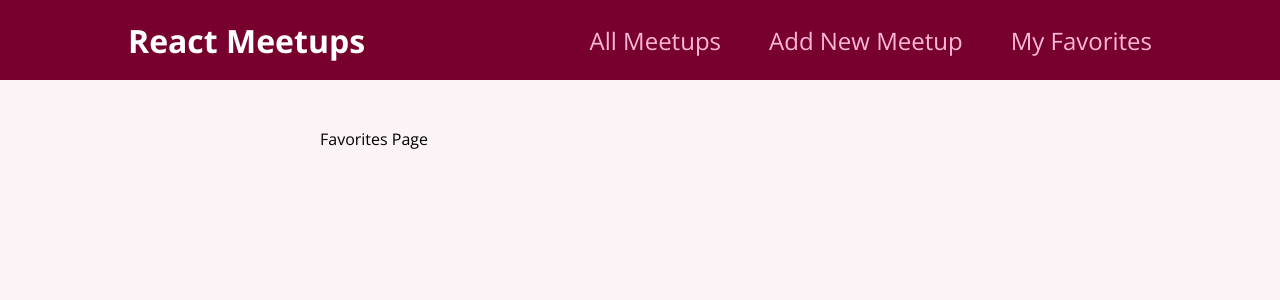
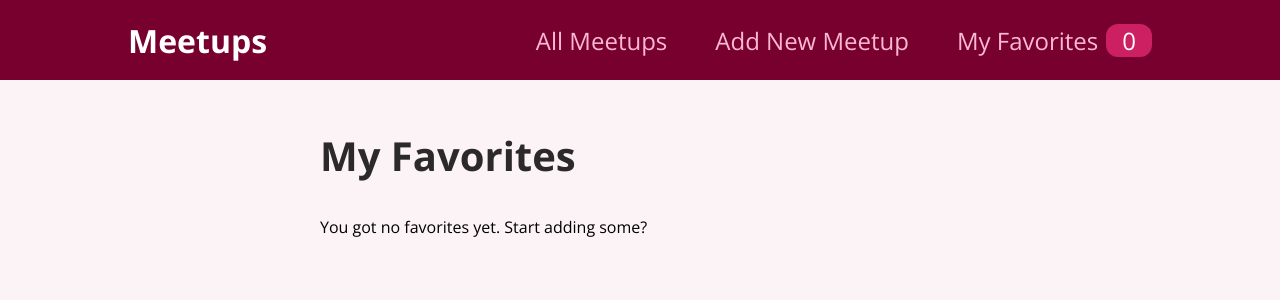
Before and after one commit to ErnestJo/react-min-project-learning, a React (Create React App) app: page /favorites in a window 1280 px wide. Shown: the top 300 px of the page. Built offline with nearby package versions, Linux system fonts and the light colour scheme.

Commit message:
finished project

```diff
--- a/public/index.html
+++ b/public/index.html
@@ -2,7 +2,7 @@
 <html lang="en">
   <head>
     <meta charset="utf-8" />
-    <link rel="icon" href="%PUBLIC_URL%/favicon.ico" />
+    <link rel="icon" href="%PUBLIC_URL%/ndohii.png" />
     <meta name="viewport" content="width=device-width, initial-scale=1" />
     <meta name="theme-color" content="#000000" />
     <meta
@@ -24,7 +24,7 @@
       work correctly both with client-side routing and a non-root public URL.
       Learn how to configure a non-root public URL by running `npm run build`.
     -->
-    <title>React App</title>
+    <title>Meet-Up</title>
   </head>
   <body>
     <noscript>You need to enable JavaScript to run this app.</noscript>
--- a/src/components/layout/MainNavigation.js
+++ b/src/components/layout/MainNavigation.js
@@ -1,11 +1,14 @@
+import { useContext } from 'react';
 import { Link } from 'react-router-dom';
 
 import classes from './MainNavigation.module.css';
+import FavoritesContext from '../../store/favorites-context';
 
 function MainNavigation() {
+  const favoritesCtx = useContext(FavoritesContext);
   return (
     <header className={classes.header}>
-      <div className={classes.logo}>React Meetups</div>
+      <div className={classes.logo}>Meetups</div>
       <nav>
         <ul>
           <li>
@@ -15,7 +18,12 @@ function MainNavigation() {
             <Link to='/new-meetup'>Add New Meetup</Link>
           </li>
           <li>
-            <Link to='/favorites'>My Favorites</Link>
+            <Link to='/favorites'>
+              My Favorites
+              <span className={classes.badge}>
+                {favoritesCtx.totalFavorites}
+              </span>
+            </Link>
           </li>
         </ul>
       </nav>
--- a/src/components/meetups/MeetupItem.js
+++ b/src/components/meetups/MeetupItem.js
@@ -31,7 +31,7 @@ function MeetupItem(props) {
         <p>{props.description}</p>
       </div>
       <div className={classes.actions}>
-        <button onClick={toggleFavoriteStatusHandler}>To Favorites</button>
+        <button onClick={toggleFavoriteStatusHandler}>{itemIsFavorite ? 'Remove from Favorites': 'To Favorites'}</button>
       </div>
         </Card>
 
--- a/src/pages/Favorite.js
+++ b/src/pages/Favorite.js
@@ -1,5 +1,25 @@
+import { useContext } from 'react';
+
+import FavoritesContext from '../store/favorites-context';
+import MeetupList from '../components/meetups/MeetupList';
+
 function Favorites() {
-    return <div>Favorites Page</div>;
+  const favoritesCtx = useContext(FavoritesContext);
+
+  let content;
+
+  if (favoritesCtx.totalFavorites === 0) {
+    content = <p>You got no favorites yet. Start adding some?</p>;
+  } else {
+    content = <MeetupList meetups={favoritesCtx.favorites} />;
   }
 
-  export default Favorites;
+  return (
+    <section>
+      <h1>My Favorites</h1>
+      {content}
+    </section>
+  );
+}
+
+export default Favorites;
```
Also changed, not shown: public/ndohii.png (added).
